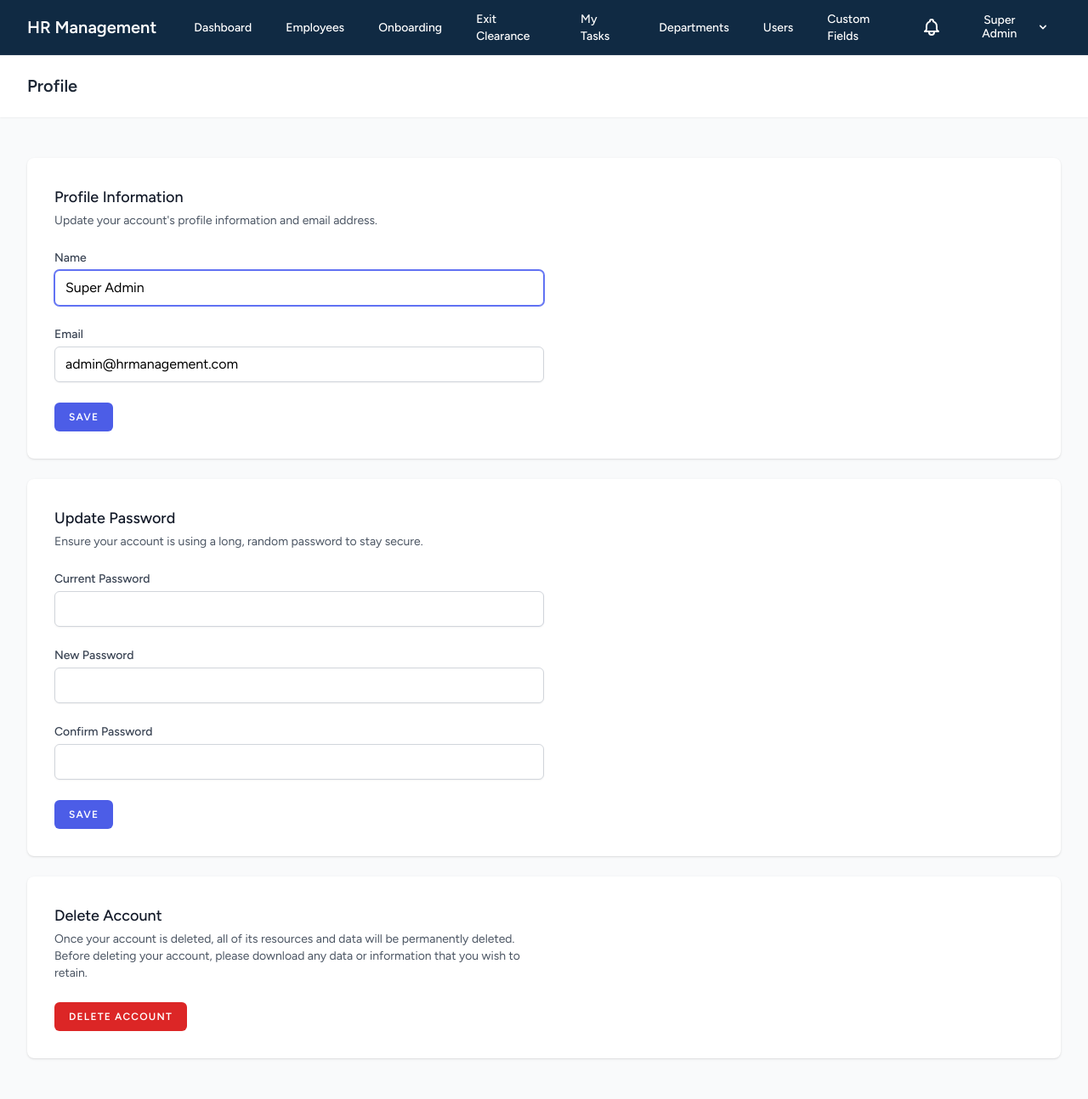
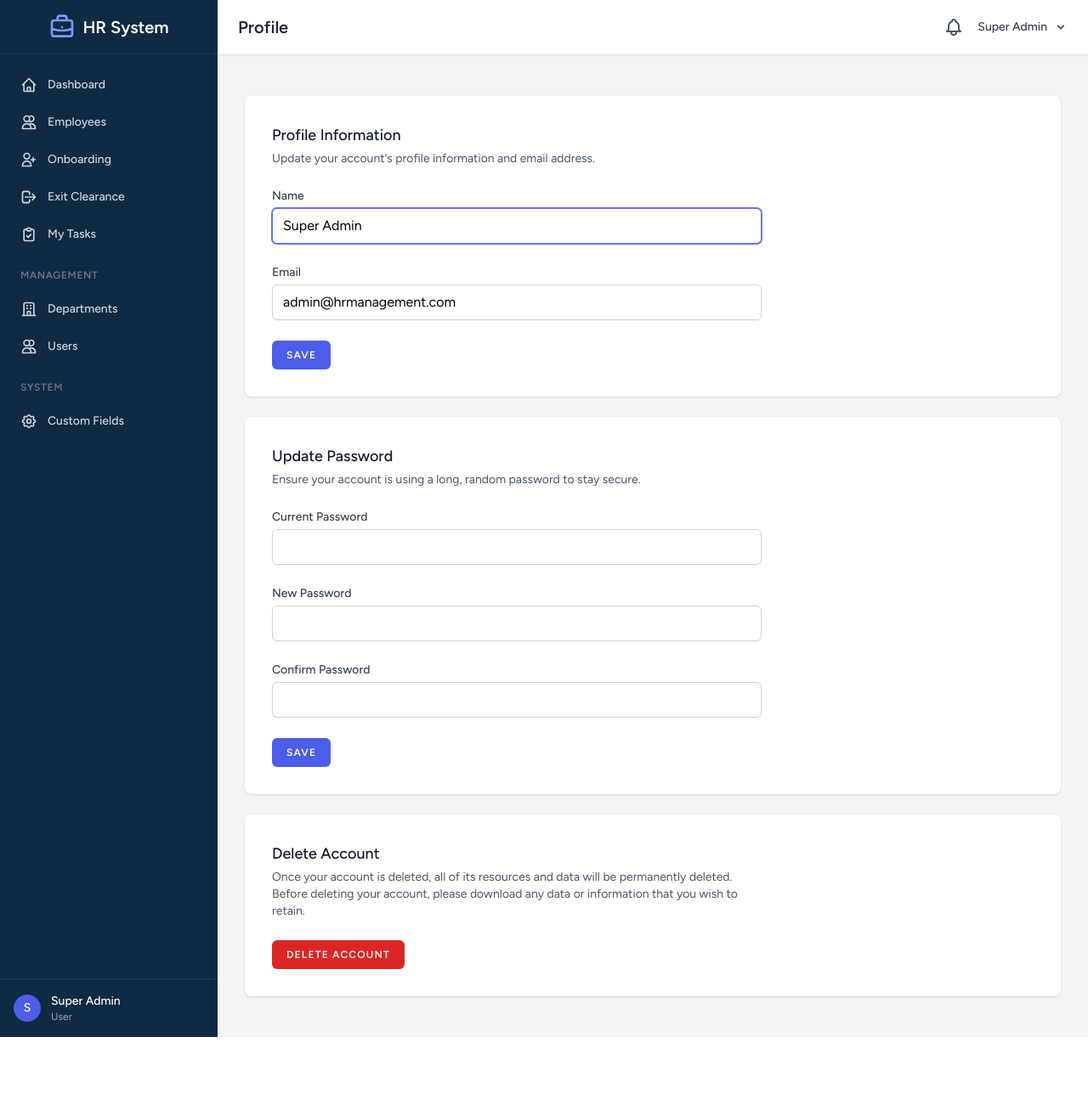
Before and after one commit to MUSTAQ-AHAMMAD/hr-management, a Laravel app: page /profile in a window 1280 px wide. Shown: the whole page at 85% size. After the commit the page ends 1221 px from the top, so only its background shows below. Run offline with Laravel 12, Linux system fonts and the light colour scheme; a user stored in the database is signed in; data comes from the database, SQL or seed files in the repository; data that the repository does not hold is empty; style sheets or scripts are compiled from the project's sources; some libraries are stand-ins or nearby versions.

Commit message:
Convert top navigation to CRM-style sidebar layout
Co-authored-by: MUSTAQ-AHAMMAD <55948767+MUSTAQ-AHAMMAD@users.noreply.github.com>

```diff
--- a/resources/views/layouts/app.blade.php
+++ b/resources/views/layouts/app.blade.php
@@ -15,22 +15,74 @@
         @vite(['resources/css/app.css', 'resources/js/app.js'])
     </head>
     <body class="font-sans antialiased">
-        <div class="min-h-screen bg-gray-50">
+        <div class="flex h-screen bg-gray-100 overflow-hidden">
             @include('layouts.navigation')
 
-            <!-- Page Heading -->
-            @isset($header)
-                <header class="bg-white shadow-sm">
-                    <div class="max-w-7xl mx-auto py-6 px-4 sm:px-6 lg:px-8">
-                        {{ $header }}
+            <!-- Main Content Area -->
+            <div class="flex-1 flex flex-col overflow-hidden">
+                <!-- Top Header Bar -->
+                <header class="bg-white shadow-sm border-b border-gray-200 z-10">
+                    <div class="flex items-center justify-between h-16 px-6">
+                        <!-- Page Title -->
+                        <div>
+                            @isset($header)
+                                {{ $header }}
+                            @endisset
+                        </div>
+
+                        <!-- Right Side: Notifications & User Menu -->
+                        <div class="flex items-center space-x-4">
+                            <!-- Notifications -->
+                            <a href="{{ route('notifications.index') }}" class="relative text-gray-600 hover:text-navy-600 transition-colors duration-150">
+                                <svg class="h-6 w-6" fill="none" stroke="currentColor" viewBox="0 0 24 24">
+                                    <path stroke-linecap="round" stroke-linejoin="round" stroke-width="2" d="M15 17h5l-1.405-1.405A2.032 2.032 0 0118 14.158V11a6.002 6.002 0 00-4-5.659V5a2 2 0 10-4 0v.341C7.67 6.165 6 8.388 6 11v3.159c0 .538-.214 1.055-.595 1.436L4 17h5m6 0v1a3 3 0 11-6 0v-1m6 0H9" />
+                                </svg>
+                                @if(Auth::user()->notifications()->where('is_read', false)->count() > 0)
+                                <span class="absolute -top-1 -right-1 inline-flex items-center justify-center w-5 h-5 text-xs font-bold text-white bg-red-500 rounded-full">
+                                    {{ Auth::user()->notifications()->where('is_read', false)->count() }}
+                                </span>
+                                @endif
+                            </a>
+
+                            <!-- User Dropdown -->
+                            <x-dropdown align="right" width="48">
+                                <x-slot name="trigger">
+                                    <button class="flex items-center text-sm font-medium text-gray-700 hover:text-navy-600 focus:outline-none transition duration-150 ease-in-out">
+                                        <span>{{ Auth::user()->name }}</span>
+                                        <svg class="ml-2 h-4 w-4" xmlns="http://www.w3.org/2000/svg" viewBox="0 0 20 20" fill="currentColor">
+                                            <path fill-rule="evenodd" d="M5.293 7.293a1 1 0 011.414 0L10 10.586l3.293-3.293a1 1 0 111.414 1.414l-4 4a1 1 0 01-1.414 0l-4-4a1 1 0 010-1.414z" clip-rule="evenodd" />
+                                        </svg>
+                                    </button>
+                                </x-slot>
+
+                                <x-slot name="content">
+                                    <div class="px-4 py-2 text-xs text-gray-500 border-b border-gray-100">
+                                        {{ Auth::user()->getRoleNames()->first() ?? 'User' }}
+                                    </div>
+
+                                    <x-dropdown-link :href="route('profile.edit')">
+                                        {{ __('Profile') }}
+                                    </x-dropdown-link>
+
+                                    <form method="POST" action="{{ route('logout') }}">
+                                        @csrf
+                                        <x-dropdown-link :href="route('logout')"
+                                                onclick="event.preventDefault();
+                                                            this.closest('form').submit();">
+                                            {{ __('Log Out') }}
+                                        </x-dropdown-link>
+                                    </form>
+                                </x-slot>
+                            </x-dropdown>
+                        </div>
                     </div>
                 </header>
-            @endisset
 
-            <!-- Page Content -->
-            <main>
-                {{ $slot }}
-            </main>
+                <!-- Page Content -->
+                <main class="flex-1 overflow-x-hidden overflow-y-auto bg-gray-100">
+                    {{ $slot }}
+                </main>
+            </div>
         </div>
     </body>
 </html>
--- a/resources/views/layouts/navigation.blade.php
+++ b/resources/views/layouts/navigation.blade.php
@@ -1,190 +1,163 @@
-<nav x-data="{ open: false }" class="bg-navy-900 border-b border-navy-800 shadow-lg">
-    <!-- Primary Navigation Menu -->
-    <div class="max-w-7xl mx-auto px-4 sm:px-6 lg:px-8">
-        <div class="flex justify-between h-16">
-            <div class="flex">
-                <!-- Logo -->
-                <div class="shrink-0 flex items-center">
+<!-- Sidebar Navigation -->
+<aside x-data="{ open: false }" class="w-64 bg-navy-900 text-white flex-shrink-0 hidden md:flex md:flex-col">
+    <!-- Logo / Brand -->
+    <div class="h-16 flex items-center justify-center border-b border-navy-800">
         <a href="{{ route('dashboard') }}" class="flex items-center">
-                        <span class="text-white text-xl font-bold">HR Management</span>
+            <svg class="h-8 w-8 text-cobalt-400 mr-2" fill="none" stroke="currentColor" viewBox="0 0 24 24">
+                <path stroke-linecap="round" stroke-linejoin="round" stroke-width="2" d="M21 13.255A23.931 23.931 0 0112 15c-3.183 0-6.22-.62-9-1.745M16 6V4a2 2 0 00-2-2h-4a2 2 0 00-2 2v2m4 6h.01M5 20h14a2 2 0 002-2V8a2 2 0 00-2-2H5a2 2 0 00-2 2v10a2 2 0 002 2z" />
+            </svg>
+            <span class="text-xl font-bold">HR System</span>
         </a>
     </div>
 
     <!-- Navigation Links -->
-                <div class="hidden space-x-8 sm:-my-px sm:ms-10 sm:flex">
-                    <x-nav-link :href="route('dashboard')" :active="request()->routeIs('dashboard')" class="text-white hover:text-cobalt-200">
-                        {{ __('Dashboard') }}
-                    </x-nav-link>
+    <nav class="flex-1 overflow-y-auto py-4">
+        <div class="px-3 space-y-1">
+            <!-- Dashboard -->
+            <a href="{{ route('dashboard') }}" class="flex items-center px-3 py-2.5 text-sm font-medium rounded-lg transition-colors duration-150 {{ request()->routeIs('dashboard') ? 'bg-navy-800 text-white' : 'text-gray-300 hover:bg-navy-800 hover:text-white' }}">
+                <svg class="h-5 w-5 mr-3" fill="none" stroke="currentColor" viewBox="0 0 24 24">
+                    <path stroke-linecap="round" stroke-linejoin="round" stroke-width="2" d="M3 12l2-2m0 0l7-7 7 7M5 10v10a1 1 0 001 1h3m10-11l2 2m-2-2v10a1 1 0 01-1 1h-3m-6 0a1 1 0 001-1v-4a1 1 0 011-1h2a1 1 0 011 1v4a1 1 0 001 1m-6 0h6" />
+                </svg>
+                Dashboard
+            </a>
 
+            <!-- Employees -->
             @can('view employees')
-                    <x-nav-link :href="route('employees.index')" :active="request()->routeIs('employees.*')" class="text-white hover:text-cobalt-200">
-                        {{ __('Employees') }}
-                    </x-nav-link>
+            <a href="{{ route('employees.index') }}" class="flex items-center px-3 py-2.5 text-sm font-medium rounded-lg transition-colors duration-150 {{ request()->routeIs('employees.*') ? 'bg-navy-800 text-white' : 'text-gray-300 hover:bg-navy-800 hover:text-white' }}">
+                <svg class="h-5 w-5 mr-3" fill="none" stroke="currentColor" viewBox="0 0 24 24">
+                    <path stroke-linecap="round" stroke-linejoin="round" stroke-width="2" d="M12 4.354a4 4 0 110 5.292M15 21H3v-1a6 6 0 0112 0v1zm0 0h6v-1a6 6 0 00-9-5.197M13 7a4 4 0 11-8 0 4 4 0 018 0z" />
+                </svg>
+                Employees
+            </a>
             @endcan
 
+            <!-- Onboarding -->
             @can('view onboarding')
-                    <x-nav-link :href="route('onboarding-requests.index')" :active="request()->routeIs('onboarding-requests.*')" class="text-white hover:text-cobalt-200">
-                        {{ __('Onboarding') }}
-                    </x-nav-link>
+            <a href="{{ route('onboarding-requests.index') }}" class="flex items-center px-3 py-2.5 text-sm font-medium rounded-lg transition-colors duration-150 {{ request()->routeIs('onboarding-requests.*') ? 'bg-navy-800 text-white' : 'text-gray-300 hover:bg-navy-800 hover:text-white' }}">
+                <svg class="h-5 w-5 mr-3" fill="none" stroke="currentColor" viewBox="0 0 24 24">
+                    <path stroke-linecap="round" stroke-linejoin="round" stroke-width="2" d="M18 9v3m0 0v3m0-3h3m-3 0h-3m-2-5a4 4 0 11-8 0 4 4 0 018 0zM3 20a6 6 0 0112 0v1H3v-1z" />
+                </svg>
+                Onboarding
+            </a>
             @endcan
 
+            <!-- Exit Clearance -->
             @can('view exit-clearance')
-                    <x-nav-link :href="route('exit-clearance-requests.index')" :active="request()->routeIs('exit-clearance-requests.*')" class="text-white hover:text-cobalt-200">
-                        {{ __('Exit Clearance') }}
-                    </x-nav-link>
+            <a href="{{ route('exit-clearance-requests.index') }}" class="flex items-center px-3 py-2.5 text-sm font-medium rounded-lg transition-colors duration-150 {{ request()->routeIs('exit-clearance-requests.*') ? 'bg-navy-800 text-white' : 'text-gray-300 hover:bg-navy-800 hover:text-white' }}">
+                <svg class="h-5 w-5 mr-3" fill="none" stroke="currentColor" viewBox="0 0 24 24">
+                    <path stroke-linecap="round" stroke-linejoin="round" stroke-width="2" d="M17 16l4-4m0 0l-4-4m4 4H7m6 4v1a3 3 0 01-3 3H6a3 3 0 01-3-3V7a3 3 0 013-3h4a3 3 0 013 3v1" />
+                </svg>
+                Exit Clearance
+            </a>
             @endcan
 
-                    <x-nav-link :href="route('my-tasks')" :active="request()->routeIs('my-tasks')" class="text-white hover:text-cobalt-200">
-                        {{ __('My Tasks') }}
-                    </x-nav-link>
+            <!-- My Tasks -->
+            <a href="{{ route('my-tasks') }}" class="flex items-center px-3 py-2.5 text-sm font-medium rounded-lg transition-colors duration-150 {{ request()->routeIs('my-tasks') ? 'bg-navy-800 text-white' : 'text-gray-300 hover:bg-navy-800 hover:text-white' }}">
+                <svg class="h-5 w-5 mr-3" fill="none" stroke="currentColor" viewBox="0 0 24 24">
+                    <path stroke-linecap="round" stroke-linejoin="round" stroke-width="2" d="M9 5H7a2 2 0 00-2 2v12a2 2 0 002 2h10a2 2 0 002-2V7a2 2 0 00-2-2h-2M9 5a2 2 0 002 2h2a2 2 0 002-2M9 5a2 2 0 012-2h2a2 2 0 012 2m-6 9l2 2 4-4" />
+                </svg>
+                My Tasks
+            </a>
 
+            <!-- Section Divider -->
+            <div class="pt-4 pb-2">
+                <p class="px-3 text-xs font-semibold text-gray-500 uppercase tracking-wider">
+                    Management
+                </p>
+            </div>
+
+            <!-- Departments -->
             @can('view departments')
-                    <x-nav-link :href="route('departments.index')" :active="request()->routeIs('departments.*')" class="text-white hover:text-cobalt-200">
-                        {{ __('Departments') }}
-                    </x-nav-link>
+            <a href="{{ route('departments.index') }}" class="flex items-center px-3 py-2.5 text-sm font-medium rounded-lg transition-colors duration-150 {{ request()->routeIs('departments.*') ? 'bg-navy-800 text-white' : 'text-gray-300 hover:bg-navy-800 hover:text-white' }}">
+                <svg class="h-5 w-5 mr-3" fill="none" stroke="currentColor" viewBox="0 0 24 24">
+                    <path stroke-linecap="round" stroke-linejoin="round" stroke-width="2" d="M19 21V5a2 2 0 00-2-2H7a2 2 0 00-2 2v16m14 0h2m-2 0h-5m-9 0H3m2 0h5M9 7h1m-1 4h1m4-4h1m-1 4h1m-5 10v-5a1 1 0 011-1h2a1 1 0 011 1v5m-4 0h4" />
+                </svg>
+                Departments
+            </a>
             @endcan
 
+            <!-- Users -->
             @can('view users')
-                    <x-nav-link :href="route('users.index')" :active="request()->routeIs('users.*')" class="text-white hover:text-cobalt-200">
-                        {{ __('Users') }}
-                    </x-nav-link>
+            <a href="{{ route('users.index') }}" class="flex items-center px-3 py-2.5 text-sm font-medium rounded-lg transition-colors duration-150 {{ request()->routeIs('users.*') ? 'bg-navy-800 text-white' : 'text-gray-300 hover:bg-navy-800 hover:text-white' }}">
+                <svg class="h-5 w-5 mr-3" fill="none" stroke="currentColor" viewBox="0 0 24 24">
+                    <path stroke-linecap="round" stroke-linejoin="round" stroke-width="2" d="M12 4.354a4 4 0 110 5.292M15 21H3v-1a6 6 0 0112 0v1zm0 0h6v-1a6 6 0 00-9-5.197M13 7a4 4 0 11-8 0 4 4 0 018 0z" />
+                </svg>
+                Users
+            </a>
             @endcan
 
+            <!-- Custom Fields (Super Admin Only) -->
             @role('Super Admin')
-                    <x-nav-link :href="route('custom-fields.index')" :active="request()->routeIs('custom-fields.*')" class="text-white hover:text-cobalt-200">
-                        {{ __('Custom Fields') }}
-                    </x-nav-link>
+            <div class="pt-4 pb-2">
+                <p class="px-3 text-xs font-semibold text-gray-500 uppercase tracking-wider">
+                    System
+                </p>
+            </div>
+            <a href="{{ route('custom-fields.index') }}" class="flex items-center px-3 py-2.5 text-sm font-medium rounded-lg transition-colors duration-150 {{ request()->routeIs('custom-fields.*') ? 'bg-navy-800 text-white' : 'text-gray-300 hover:bg-navy-800 hover:text-white' }}">
+                <svg class="h-5 w-5 mr-3" fill="none" stroke="currentColor" viewBox="0 0 24 24">
+                    <path stroke-linecap="round" stroke-linejoin="round" stroke-width="2" d="M10.325 4.317c.426-1.756 2.924-1.756 3.35 0a1.724 1.724 0 002.573 1.066c1.543-.94 3.31.826 2.37 2.37a1.724 1.724 0 001.065 2.572c1.756.426 1.756 2.924 0 3.35a1.724 1.724 0 00-1.066 2.573c.94 1.543-.826 3.31-2.37 2.37a1.724 1.724 0 00-2.572 1.065c-.426 1.756-2.924 1.756-3.35 0a1.724 1.724 0 00-2.573-1.066c-1.543.94-3.31-.826-2.37-2.37a1.724 1.724 0 00-1.065-2.572c-1.756-.426-1.756-2.924 0-3.35a1.724 1.724 0 001.066-2.573c-.94-1.543.826-3.31 2.37-2.37.996.608 2.296.07 2.572-1.065z" />
+                    <path stroke-linecap="round" stroke-linejoin="round" stroke-width="2" d="M15 12a3 3 0 11-6 0 3 3 0 016 0z" />
+                </svg>
+                Custom Fields
+            </a>
             @endrole
         </div>
+    </nav>
+
+    <!-- User Info at Bottom -->
+    <div class="border-t border-navy-800 p-4">
+        <div class="flex items-center">
+            <div class="flex-shrink-0">
+                <div class="h-8 w-8 rounded-full bg-cobalt-600 flex items-center justify-center text-white font-medium text-sm">
+                    {{ substr(Auth::user()->name, 0, 1) }}
                 </div>
-
-            <!-- Settings Dropdown -->
-            <div class="hidden sm:flex sm:items-center sm:ms-6">
-                <!-- Notifications -->
-                <a href="{{ route('notifications.index') }}" class="relative mr-4 text-white hover:text-cobalt-200 transition-colors duration-150">
-                    <svg class="h-6 w-6" fill="none" stroke="currentColor" viewBox="0 0 24 24">
-                        <path stroke-linecap="round" stroke-linejoin="round" stroke-width="2" d="M15 17h5l-1.405-1.405A2.032 2.032 0 0118 14.158V11a6.002 6.002 0 00-4-5.659V5a2 2 0 10-4 0v.341C7.67 6.165 6 8.388 6 11v3.159c0 .538-.214 1.055-.595 1.436L4 17h5m6 0v1a3 3 0 11-6 0v-1m6 0H9" />
-                    </svg>
-                    @if(Auth::user()->notifications()->where('is_read', false)->count() > 0)
-                    <span class="absolute top-0 right-0 inline-flex items-center justify-center px-2 py-1 text-xs font-bold leading-none text-white transform translate-x-1/2 -translate-y-1/2 bg-cobalt-600 rounded-full shadow-lg">
-                        {{ Auth::user()->notifications()->where('is_read', false)->count() }}
-                    </span>
-                    @endif
-                </a>
-
-                <x-dropdown align="right" width="48">
-                    <x-slot name="trigger">
-                        <button class="inline-flex items-center px-3 py-2 border border-transparent text-sm leading-4 font-medium rounded-md text-white hover:text-cobalt-200 focus:outline-none transition ease-in-out duration-150">
-                            <div>{{ Auth::user()->name }}</div>
-
-                            <div class="ms-1">
-                                <svg class="fill-current h-4 w-4" xmlns="http://www.w3.org/2000/svg" viewBox="0 0 20 20">
-                                    <path fill-rule="evenodd" d="M5.293 7.293a1 1 0 011.414 0L10 10.586l3.293-3.293a1 1 0 111.414 1.414l-4 4a1 1 0 01-1.414 0l-4-4a1 1 0 010-1.414z" clip-rule="evenodd" />
-                                </svg>
             </div>
-                        </button>
-                    </x-slot>
-
-                    <x-slot name="content">
-                        <div class="px-4 py-2 text-xs text-gray-400">
-                            {{ Auth::user()->getRoleNames()->first() ?? 'User' }}
-                        </div>
-
-                        <x-dropdown-link :href="route('profile.edit')">
-                            {{ __('Profile') }}
-                        </x-dropdown-link>
-
-                        <!-- Authentication -->
-                        <form method="POST" action="{{ route('logout') }}">
-                            @csrf
-
-                            <x-dropdown-link :href="route('logout')"
-                                    onclick="event.preventDefault();
-                                                this.closest('form').submit();">
-                                {{ __('Log Out') }}
-                            </x-dropdown-link>
-                        </form>
-                    </x-slot>
-                </x-dropdown>
-            </div>
-
-            <!-- Hamburger -->
-            <div class="-me-2 flex items-center sm:hidden">
-                <button @click="open = ! open" class="inline-flex items-center justify-center p-2 rounded-md text-white hover:text-cobalt-200 hover:bg-navy-800 focus:outline-none focus:bg-navy-800 transition duration-150 ease-in-out">
-                    <svg class="h-6 w-6" stroke="currentColor" fill="none" viewBox="0 0 24 24">
-                        <path :class="{'hidden': open, 'inline-flex': ! open }" class="inline-flex" stroke-linecap="round" stroke-linejoin="round" stroke-width="2" d="M4 6h16M4 12h16M4 18h16" />
-                        <path :class="{'hidden': ! open, 'inline-flex': open }" class="hidden" stroke-linecap="round" stroke-linejoin="round" stroke-width="2" d="M6 18L18 6M6 6l12 12" />
-                    </svg>
-                </button>
+            <div class="ml-3 overflow-hidden">
+                <p class="text-sm font-medium text-white truncate">{{ Auth::user()->name }}</p>
+                <p class="text-xs text-gray-400 truncate">{{ Auth::user()->getRoleNames()->first() ?? 'User' }}</p>
             </div>
         </div>
     </div>
+</aside>
 
-    <!-- Responsive Navigation Menu -->
-    <div :class="{'block': open, 'hidden': ! open}" class="hidden sm:hidden">
-        <div class="pt-2 pb-3 space-y-1">
-            <x-responsive-nav-link :href="route('dashboard')" :active="request()->routeIs('dashboard')" class="text-white">
-                {{ __('Dashboard') }}
-            </x-responsive-nav-link>
-
-            @can('view employees')
-            <x-responsive-nav-link :href="route('employees.index')" :active="request()->routeIs('employees.*')" class="text-white">
-                {{ __('Employees') }}
-            </x-responsive-nav-link>
-            @endcan
-
-            @can('view onboarding')
-            <x-responsive-nav-link :href="route('onboarding-requests.index')" :active="request()->routeIs('onboarding-requests.*')" class="text-white">
-                {{ __('Onboarding') }}
-            </x-responsive-nav-link>
-            @endcan
-
-            @can('view exit-clearance')
-            <x-responsive-nav-link :href="route('exit-clearance-requests.index')" :active="request()->routeIs('exit-clearance-requests.*')" class="text-white">
-                {{ __('Exit Clearance') }}
-            </x-responsive-nav-link>
-            @endcan
-
-            <x-responsive-nav-link :href="route('my-tasks')" :active="request()->routeIs('my-tasks')" class="text-white">
-                {{ __('My Tasks') }}
-            </x-responsive-nav-link>
-
-            @can('view departments')
-            <x-responsive-nav-link :href="route('departments.index')" :active="request()->routeIs('departments.*')" class="text-white">
-                {{ __('Departments') }}
-            </x-responsive-nav-link>
-            @endcan
-
-            @can('view users')
-            <x-responsive-nav-link :href="route('users.index')" :active="request()->routeIs('users.*')" class="text-white">
-                {{ __('Users') }}
-            </x-responsive-nav-link>
-            @endcan
+<!-- Mobile Sidebar Overlay -->
+<div x-data="{ mobileOpen: false }" class="md:hidden">
+    <!-- Mobile Menu Button -->
+    <div class="fixed top-0 left-0 right-0 h-16 bg-navy-900 z-50 flex items-center justify-between px-4">
+        <button @click="mobileOpen = !mobileOpen" class="text-white p-2">
+            <svg class="h-6 w-6" fill="none" stroke="currentColor" viewBox="0 0 24 24">
+                <path stroke-linecap="round" stroke-linejoin="round" stroke-width="2" d="M4 6h16M4 12h16M4 18h16" />
+            </svg>
+        </button>
+        <span class="text-white text-lg font-bold">HR System</span>
+        <div class="w-10"></div> <!-- Spacer for centering -->
     </div>
 
-        <!-- Responsive Settings Options -->
-        <div class="pt-4 pb-1 border-t border-navy-800">
-            <div class="px-4">
-                <div class="font-medium text-base text-white">{{ Auth::user()->name }}</div>
-                <div class="font-medium text-sm text-cobalt-200">{{ Auth::user()->email }}</div>
-            </div>
-
-            <div class="mt-3 space-y-1">
-                <x-responsive-nav-link :href="route('profile.edit')" class="text-white">
-                    {{ __('Profile') }}
-                </x-responsive-nav-link>
-
-                <!-- Authentication -->
-                <form method="POST" action="{{ route('logout') }}">
-                    @csrf
-
-                    <x-responsive-nav-link :href="route('logout')"
-                            onclick="event.preventDefault();
-                                        this.closest('form').submit();" class="text-white">
-                        {{ __('Log Out') }}
-                    </x-responsive-nav-link>
-                </form>
+    <!-- Mobile Sidebar -->
+    <div x-show="mobileOpen"
+         @click.away="mobileOpen = false"
+         x-transition:enter="transition ease-out duration-200"
+         x-transition:enter-start="opacity-0 transform -translate-x-full"
+         x-transition:enter-end="opacity-100 transform translate-x-0"
+         x-transition:leave="transition ease-in duration-200"
+         x-transition:leave-start="opacity-100 transform translate-x-0"
+         x-transition:leave-end="opacity-0 transform -translate-x-full"
+         class="fixed inset-0 z-40 flex">
+        <div class="w-64 bg-navy-900 text-white overflow-y-auto">
+            <div class="p-4">
+                <!-- Same navigation content as desktop -->
+                <nav class="space-y-1">
+                    <a href="{{ route('dashboard') }}" class="flex items-center px-3 py-2.5 text-sm font-medium rounded-lg {{ request()->routeIs('dashboard') ? 'bg-navy-800 text-white' : 'text-gray-300 hover:bg-navy-800' }}">
+                        Dashboard
+                    </a>
+                    @can('view employees')
+                    <a href="{{ route('employees.index') }}" class="flex items-center px-3 py-2.5 text-sm font-medium rounded-lg {{ request()->routeIs('employees.*') ? 'bg-navy-800 text-white' : 'text-gray-300 hover:bg-navy-800' }}">
+                        Employees
+                    </a>
+                    @endcan
+                    <!-- Add other mobile links -->
+                </nav>
             </div>
         </div>
     </div>
-</nav>
+</div>
```
Lines whose indentation alone changed are shown as unchanged.
